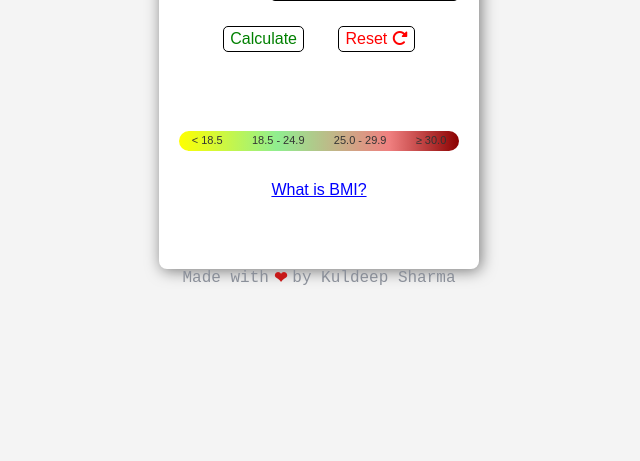
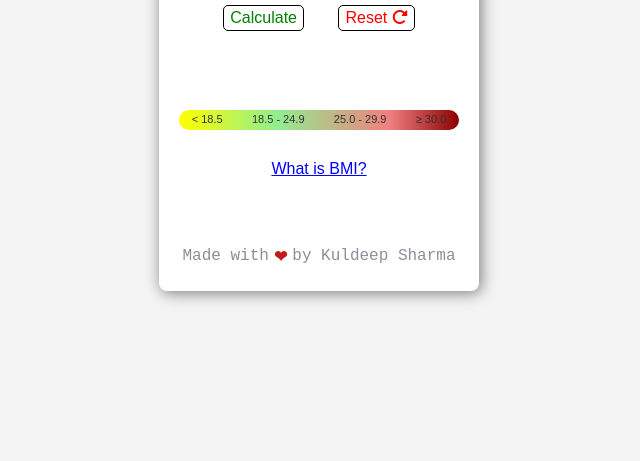
Before and after one commit to Kuldeep-Sharmaa/BMI-Calculator, a plain HTML site: page index.html in a window 1280 px wide. Shown: the part 339-800 px from the top of the page, without its empty margins (321-961 px from the left). Drawn offline with Linux system fonts and the light colour scheme.

Commit message:
Update style.css

```diff
--- a/style.css
+++ b/style.css
@@ -20,7 +20,7 @@ body {
   border-radius: 8px;
   box-shadow: 2px 2px 15px rgba(0, 0, 0, 0.5);
   text-align: center;
-  height: 52vh;
+  height: auto;
 }
 
 h1 {
```
